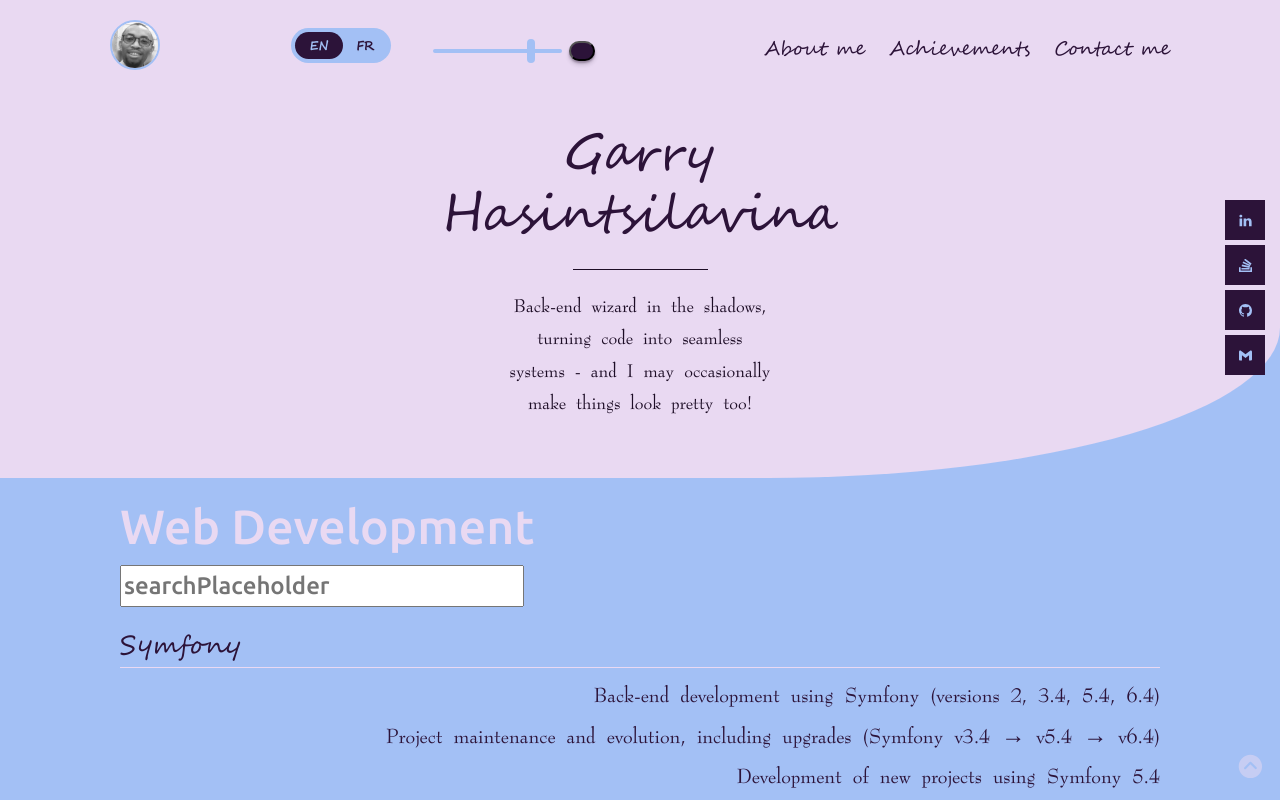
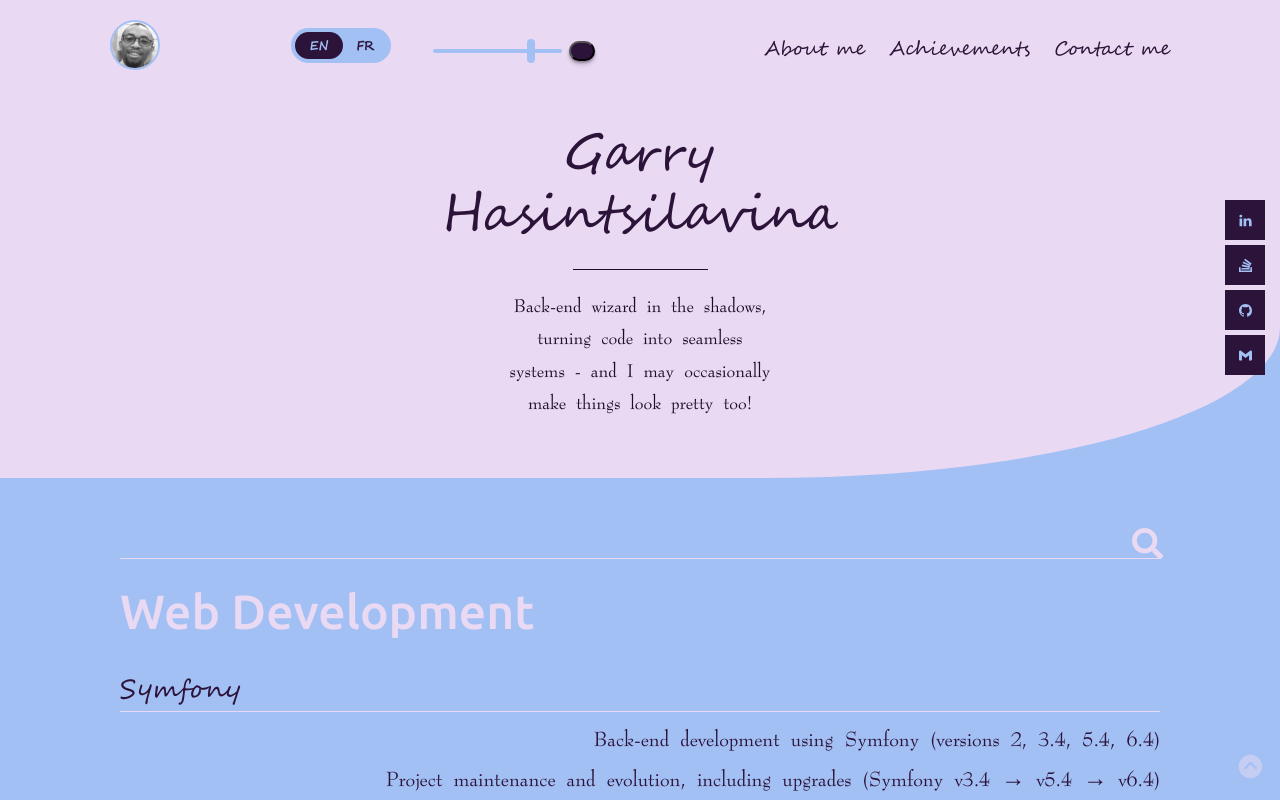
Before and after one commit to Antsamotady/ResumePortfolio, a React (Create React App) app: page /capabilities in a window 1280 px wide. Shown: the top 800 px of the page. Built offline with nearby package versions, Linux system fonts and the light colour scheme.

Commit message:
Search field - part 2

```diff
--- a/src/Components/Pages/Capabilities.js
+++ b/src/Components/Pages/Capabilities.js
@@ -3,9 +3,11 @@ import { LanguageContext } from '../../LanguageContext';
 
 import { BsGithub } from 'react-icons/bs';
 import { ImStackoverflow } from 'react-icons/im';
+import { FaSearch } from 'react-icons/fa';
 
 import "../../Stylesheets/capabilities.css";
 import "../../Stylesheets/miniapp.css";
+import "../../Stylesheets/page/search-input.css";
 
 import Counters from '../Counters';
 
@@ -65,9 +67,14 @@ class Capabilities extends Component {
     this.setState({ searchQuery: e.target.value.toLowerCase() });
   }
 
+  clearInput = () => {
+    this.setState({ searchQuery: "" }); // Clear the input field when clicked
+  };
+
   render() {
     const { t } = this.context;
     const { searchQuery } = this.state;
+    console.log(this.state.searchQuery);
 
     // Function to filter the list items based on the search query
     const filterItems = (items) => {
@@ -77,17 +84,33 @@ class Capabilities extends Component {
     return (
       <div className="app-container">
         <div className="capabilities-container">
+
+          {/* Search Input */}
+          <div className="form__group field">
+            <input
+              id="search"
+              type="input"
+              className="form__field"
+              placeholder={t('searchPlaceholder')}
+              onChange={this.handleSearchChange}
+              value={searchQuery}
+              required
+            />
+            <label htmlFor="search" className="form__label">
+              <FaSearch className="icon" />
+            </label>
+            {searchQuery && (
+              <span
+                className="clear-input-icon"
+                onClick={this.clearInput}
+              >
+                &#10006;
+              </span>
+            )}
+          </div>
+
           <div className="job-position">
             <h2>{t('jobPositionItem1')}</h2>
-
-            <div className="search-bar">
-              <input
-                type="text"
-                placeholder={t('searchPlaceholder')}
-                onChange={this.handleSearchChange}
-              />
-            </div>
-
             <div className="tasks">
               <div className="task">
                 <div className="tech-header">
--- /dev/null
+++ b/src/Stylesheets/page/search-input.css
@@ -0,0 +1,87 @@
+.capabilities-container .form__group {
+  position: relative; /* Ensure the label is positioned relative to this container */
+  width: 100%; /* Ensure the input takes the full width of the parent */
+  margin-bottom: 1rem;
+}
+
+.capabilities-container .form__field {
+  font-family: var(--font-family-fox_trot);
+  width: 100%;
+  border: 0;
+  border-bottom: 0.5px solid var(--color-bg-header);
+  outline: 0;
+  font-size: 1.3rem;
+  color: var(--color-bg-header);
+  padding: 7px 0;
+  background: transparent;
+  transition: border-color 0.2s;
+  text-align: right;
+  caret-color: #11998e; /* Make sure the caret is visible and set to a color */
+}
+
+/* Hide the label when there is text or when the input is focused */
+.capabilities-container .form__field:focus ~ .form__label,
+.capabilities-container .form__field:not(:placeholder-shown) ~ .form__label {
+  display: none;
+}
+
+.capabilities-container .form__field::placeholder {
+  color: transparent;
+}
+
+.capabilities-container .form__field:placeholder-shown ~ .form__label {
+  font-size: 1.3rem;
+  cursor: text;
+  top: 20px;
+}
+
+.capabilities-container .form__label {
+  position: absolute;
+  top: 0;
+  display: block;
+  transition: 0.2s;
+  font-size: 1rem;
+  color: var(--color-bg-header);
+  pointer-events: none; /* Prevent label from interfering with input interaction */
+  right: 0;
+}
+
+.capabilities-container .form__field:focus {
+  ~ .form__label {
+    position: absolute;
+    top: 0;
+    left: 0;
+    display: block;
+    transition: 0.2s;
+    font-size: 1rem;
+    color: #11998e;
+    font-weight: 400;
+  }
+  padding-bottom: 6px;
+  font-size: 1rem;
+  font-weight: 600;
+  border-width: 3px;
+  border-image: linear-gradient(to right, #11998e, #38ef7d);
+  border-image-slice: 1;
+}
+
+.capabilities-container .form__field:required,
+.capabilities-container .form__field:invalid {
+  box-shadow: none;
+}
+
+.capabilities-container .clear-input-icon {
+  position: absolute;
+  top: 50%;
+  transform: translateY(-50%); /* Vertically center the icon */
+  cursor: pointer;
+  font-size: 1rem; /* Size of the "X" */
+  transition: color 0.3s ease;
+  background-image: linear-gradient(to right, #11998e, #38ef7d);
+  -webkit-background-clip: text;
+  color: transparent;
+}
+
+.capabilities-container .clear-input-icon:hover {
+  color: #11998e; /* Color change on hover */
+}
--- a/src/translations.js
+++ b/src/translations.js
@@ -37,6 +37,8 @@ export const translations = {
     aboutText7: "In the past",
     aboutText8: "C2 Level English Certification",
     aboutText9: "Backend developer",
+
+    searchPlaceholder: "Search capabilities...",
 
     jobPositionItem1: "Web Development",
     jobPositionItem2: "Linux Programming",
@@ -136,6 +138,8 @@ export const translations = {
     aboutText8: "Certification d'anglais niveau C2",
     aboutText9: "Développeur back-end",
 
+    searchPlaceholder: "Chercher des technologies...",
+
     jobPositionItem1: "Développement web",
     jobPositionItem2: "Programmation Linux",
     jobPositionItem3: "Assistant DSI",
```
